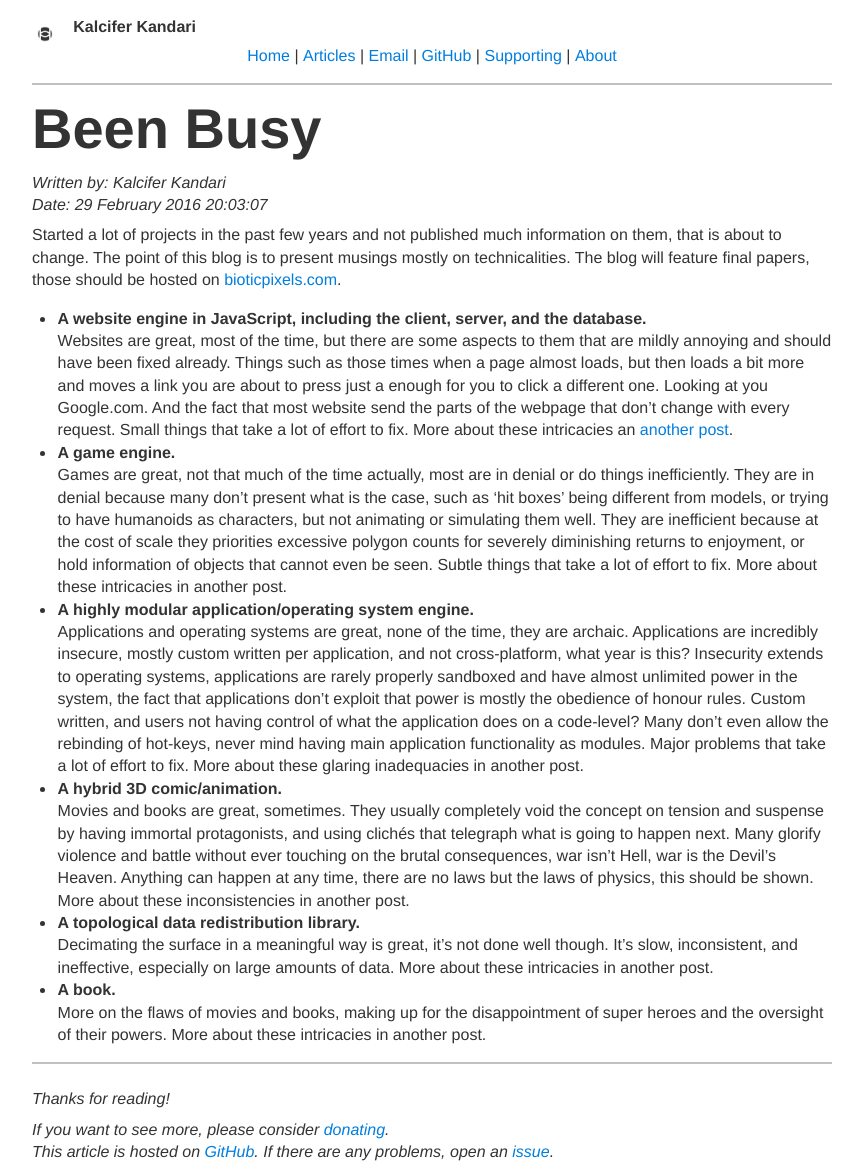
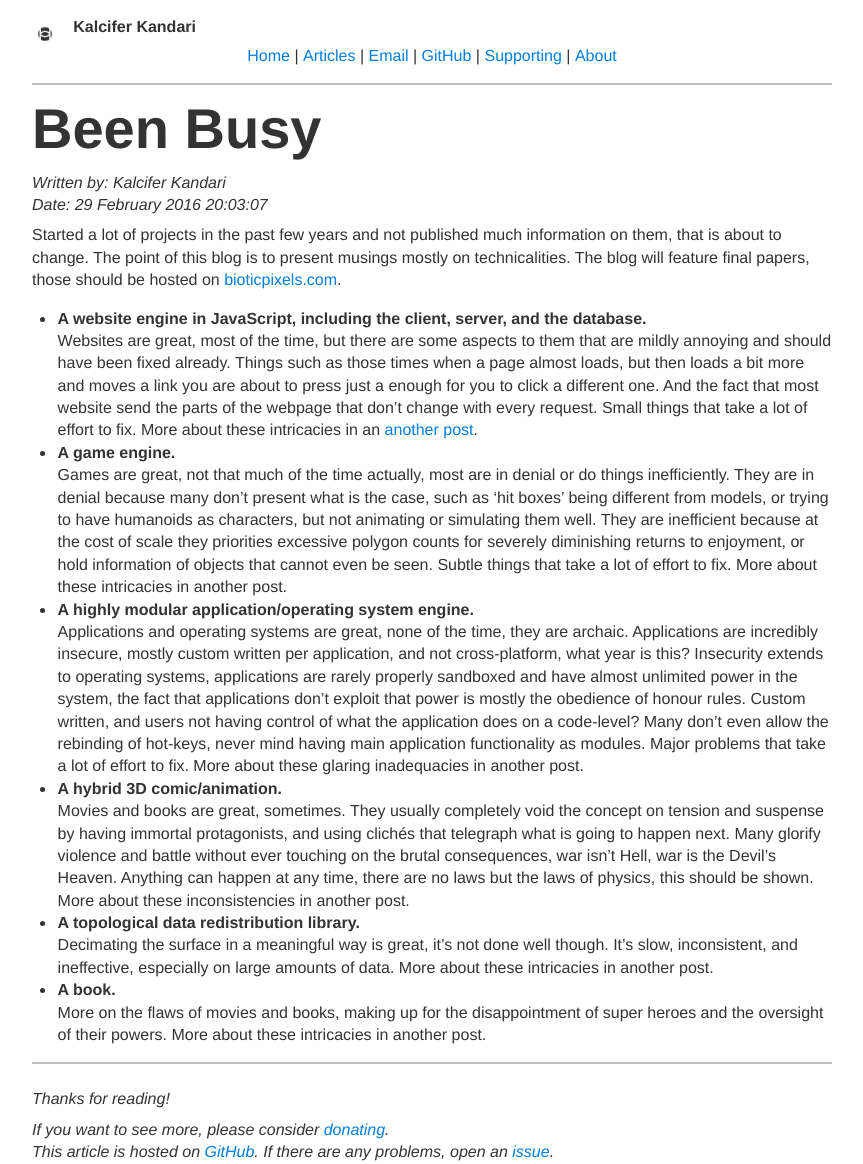
Before and after one commit to KalciferKandari/KalciferKandari.github.io, a Jekyll site: the page built from _posts/2016-02-29-been-busy.md, in a window 1280 px wide. Shown: the whole page, without its empty margins (208-1071 px from the left). Built offline with Jekyll 4.4.1, drawn with Linux system fonts in a browser that asks for light colours.

Commit message:
Updates.

```diff
--- a/_posts/2016-02-29-been-busy.md
+++ b/_posts/2016-02-29-been-busy.md
@@ -12,7 +12,7 @@ excerpt: ""
 Started a lot of projects in the past few years and not published much information on them, that is about to change. The point of this blog is to present musings mostly on technicalities. The blog will feature final papers, those should be hosted on [bioticpixels.com](http://bioticpixels.com/ "bioticpixels.com").
 
 - **A website engine in JavaScript, including the client, server, and the database.**
-Websites are great, most of the time, but there are some aspects to them that are mildly annoying and should have been fixed already. Things such as those times when a page almost loads, but then loads a bit more and moves a link you are about to press just a enough for you to click a different one. Looking at you Google.com. And the fact that most website send the parts of the webpage that don’t change with every request. Small things that take a lot of effort to fix. More about these intricacies an [another post]({% post_url 2016-02-29-website-engine-outline %}).
+Websites are great, most of the time, but there are some aspects to them that are mildly annoying and should have been fixed already. Things such as those times when a page almost loads, but then loads a bit more and moves a link you are about to press just a enough for you to click a different one. And the fact that most website send the parts of the webpage that don’t change with every request. Small things that take a lot of effort to fix. More about these intricacies in an [another post]({% post_url 2016-02-29-website-engine-outline %}).
 - **A game engine.**
 Games are great, not that much of the time actually, most are in denial or do things inefficiently. They are in denial because many don’t present what is the case, such as ‘hit boxes’ being different from models, or trying to have humanoids as characters, but not animating or simulating them well. They are inefficient because at the cost of scale they priorities excessive polygon counts for severely diminishing returns to enjoyment, or hold information of objects that cannot even be seen. Subtle things that take a lot of effort to fix. More about these intricacies in another post.
 - **A highly modular application/operating system engine.**
```
Also changed, not shown: _data/markdown-test.md (renamed from _posts/2016-03-02-markdown-test.md).
